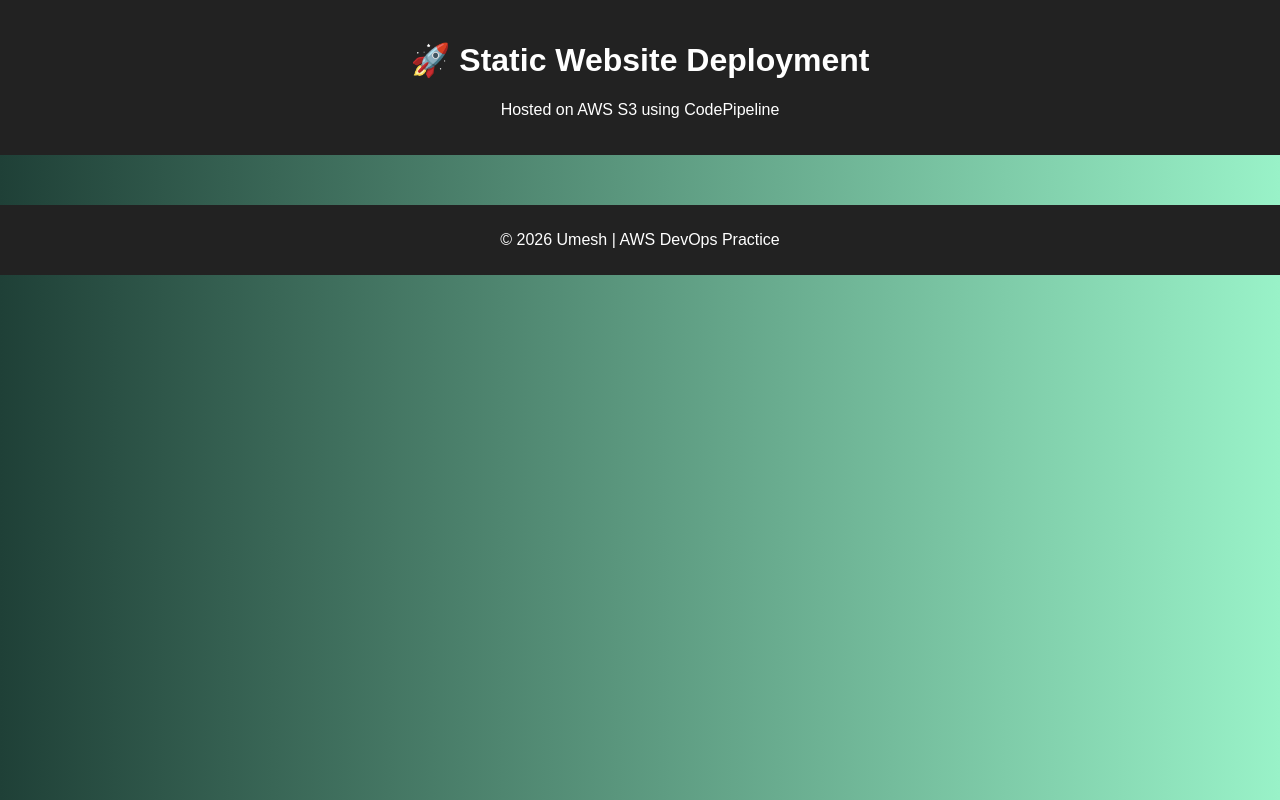
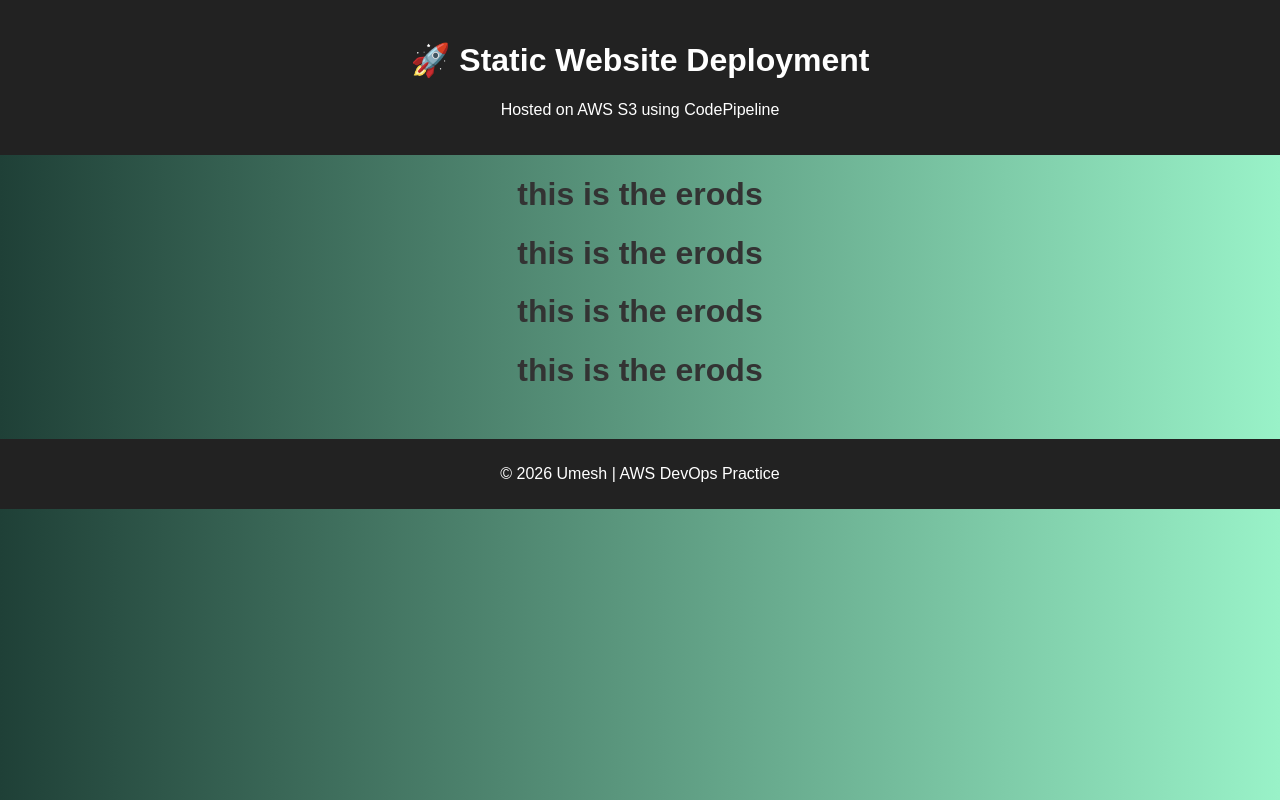
Before and after one commit to umesh8806/web-hosting-pipeline, a plain HTML site: page index.html in a window 1280 px wide. Drawn offline with Linux system fonts and the light colour scheme.

Commit message:
Update index.html

```diff
--- a/index.html
+++ b/index.html
@@ -13,6 +13,10 @@
         <p>Hosted on AWS S3 using CodePipeline</p>
     </header>
 
+<h1>this is the erods</h1>
+    <h1>this is the erods</h1>
+    <h1>this is the erods</h1>
+    <h1>this is the erods</h1>
 
 
     <footer>
```
